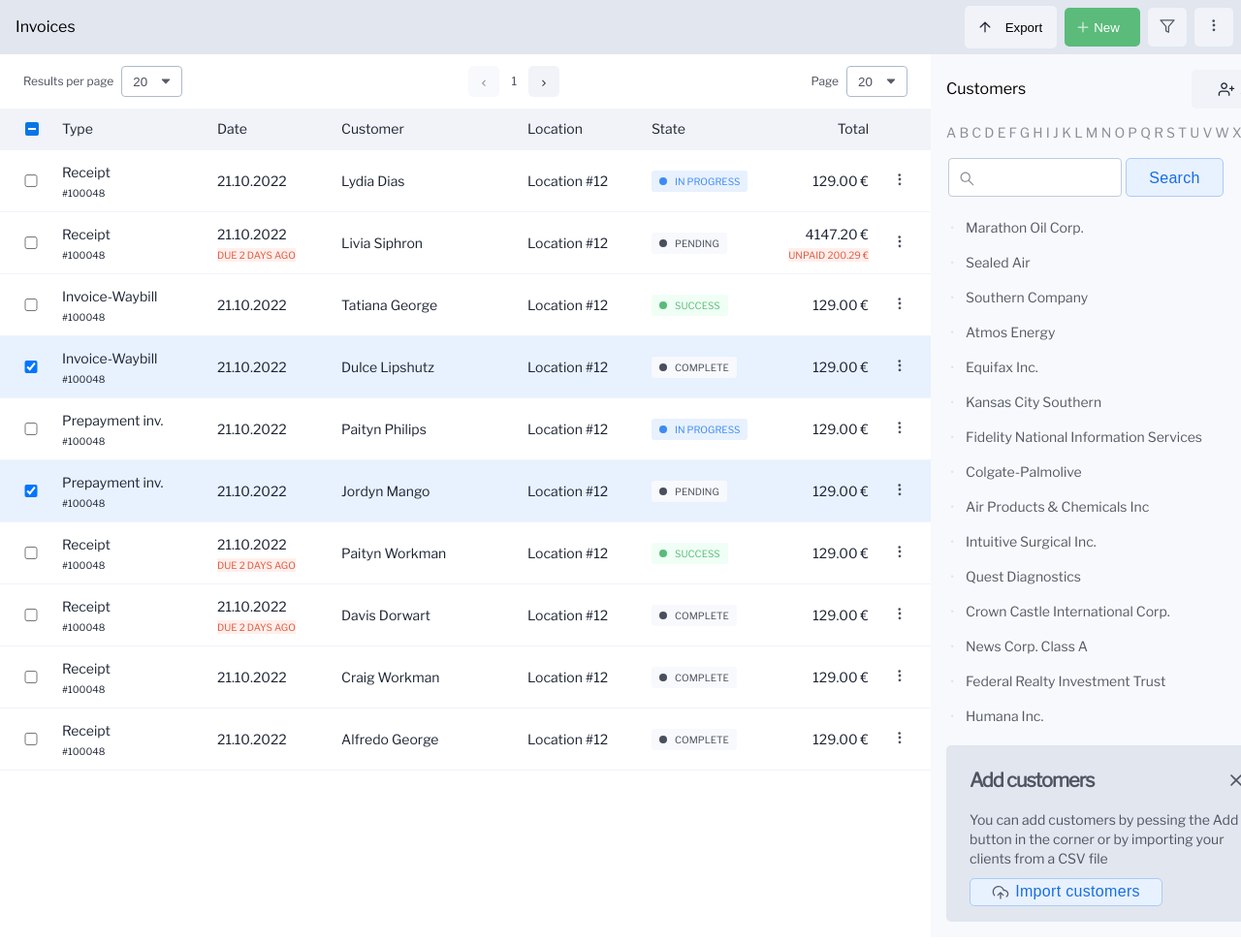
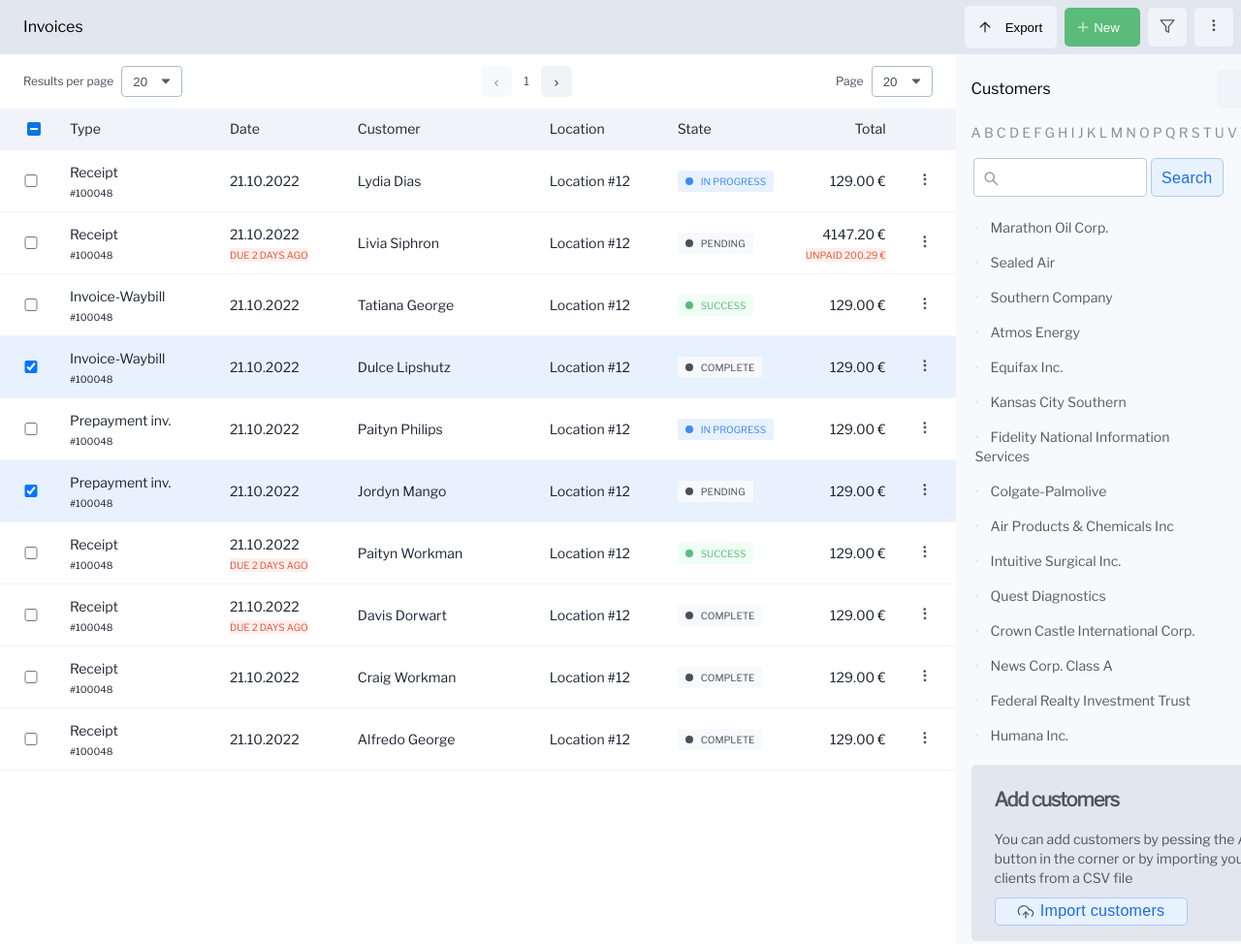
Before and after one commit to Sakneb/data-visualization, a plain HTML site: page index.html in a window 1280 px wide. Shown: the whole page at 97% size. Drawn offline with nearby package versions, Linux system fonts and the light colour scheme.

Commit message:
fix: grid-styles

```diff
--- a/styles.css
+++ b/styles.css
@@ -18,7 +18,7 @@ main {
   height: 56px;
 }
 .invoices {
-  padding: 16px;
+  padding: 24px;
 }
 .button-groups {
   display: flex;
@@ -75,7 +75,7 @@ main {
   flex-direction: column;
   align-items: flex-start;
   padding: 0p;
-  width: 75%;
+  width: 77%;
 }
 .pagination {
   display: flex;
@@ -177,7 +177,7 @@ nav .right img {
 thead tr,
 tbody tr {
   display: grid;
-  grid-template-columns: 2fr 5fr 4fr 6fr 4fr 4fr 3fr 2fr;
+  grid-template-columns: 64px 5fr 4fr 6fr 4fr 4fr 3fr 64px;
 }
 
 thead tr {
@@ -222,6 +222,7 @@ tbody tr td {
   flex-direction: column;
   gap: 4px;
   justify-content: center;
+  padding: 0 8px;
 }
 
 thead tr td:first-child {
@@ -305,7 +306,7 @@ aside {
   flex-direction: column;
   justify-content: space-between;
   padding: 16px;
-  width: 25%;
+  width: 23%;
   gap: 16px;
   background-color: #f8f9fc;
   font-family: "Libre Franklin", sans-serif;
```
